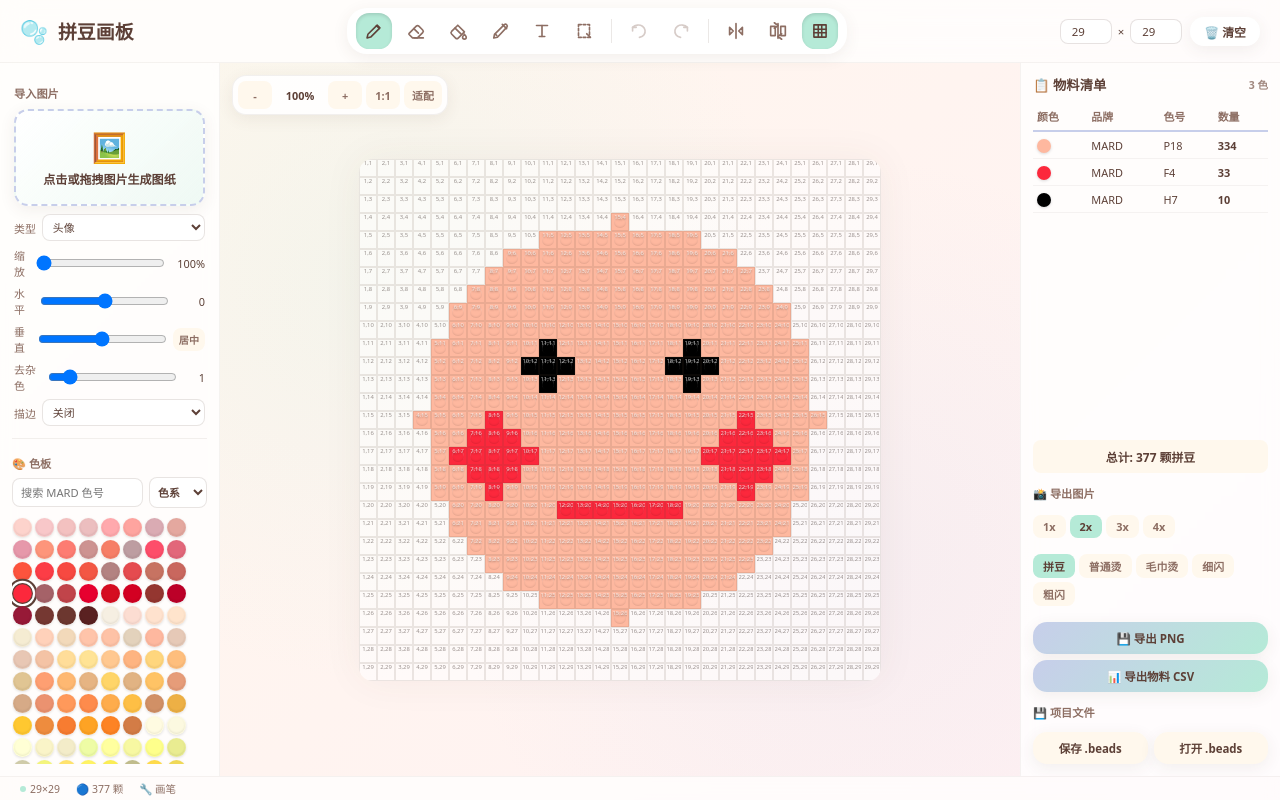
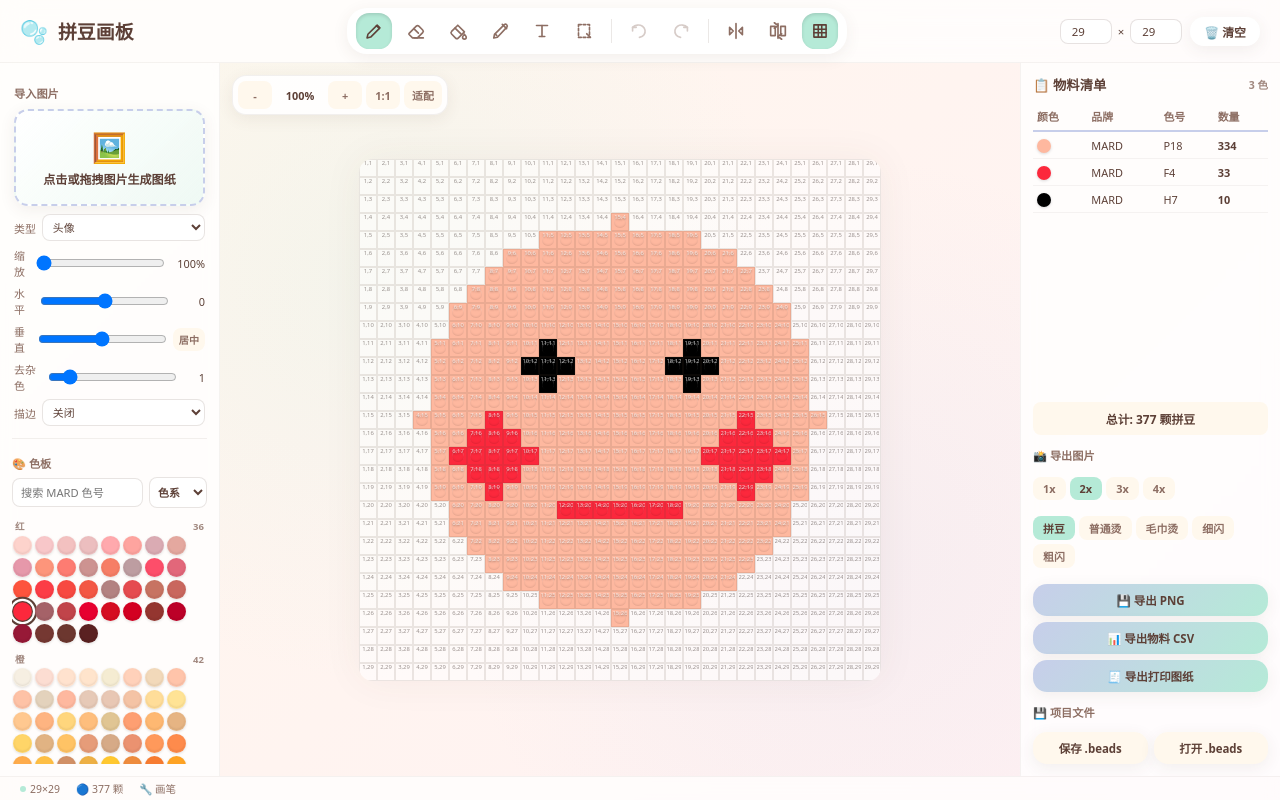
Before and after one commit to sagehou/BeadsCreator, a React (Vite) app: page / in a window 1280 px wide. Built offline with nearby package versions, Linux system fonts and the light colour scheme.

Commit message:
Add printable pattern export and palette groups

```diff
--- a/src/App.jsx
+++ b/src/App.jsx
@@ -10,6 +10,7 @@ import { createProjectFile, loadBoardState, parseProjectFile, saveBoardState } f
 import { mirrorGridHorizontal } from './lib/gridTransform';
 import { hexForPaletteValue } from './lib/paletteValue';
 import { PREVIEW_MODE_OPTIONS, PREVIEW_MODES, exportPreviewStyleForMode } from './lib/previewModes';
+import { createPrintablePatternHtml } from './lib/printPattern';
 import {
   clearSelection,
   extractSelection,
@@ -399,6 +400,21 @@ export default function App() {
     link.click();
   }, [grid]);
 
+  const handleExportPrintPattern = useCallback(() => {
+    const html = createPrintablePatternHtml({
+      grid,
+      allColors: getAllColors(),
+      title: `拼豆图纸 ${grid[0]?.length ?? gridSize.cols}×${grid.length}`
+    });
+    const blob = new Blob([html], { type: 'text/html;charset=utf-8' });
+    const link = document.createElement('a');
+    const objectUrl = URL.createObjectURL(blob);
+    link.download = `beads_pattern_${grid[0]?.length ?? gridSize.cols}x${grid.length}.html`;
+    link.href = objectUrl;
+    link.click();
+    URL.revokeObjectURL(objectUrl);
+  }, [grid, gridSize.cols]);
+
   const handleExportProject = useCallback(() => {
     try {
       const content = createProjectFile({
@@ -593,6 +609,7 @@ export default function App() {
           onPreviewModeChange={setPreviewMode}
           onExportPng={handleExportPng}
           onExportCsv={handleExportCsv}
+          onExportPrintPattern={handleExportPrintPattern}
           onExportProject={handleExportProject}
           onImportProjectFile={handleImportProjectFile}
           projectStatus={projectStatus}
--- a/src/components/BomPanel.jsx
+++ b/src/components/BomPanel.jsx
@@ -11,6 +11,7 @@ export default function BomPanel({
   onPreviewModeChange,
   onExportPng,
   onExportCsv,
+  onExportPrintPattern,
   onExportProject,
   onImportProjectFile,
   projectStatus
@@ -90,6 +91,10 @@ export default function BomPanel({
         📊 导出物料 CSV
       </button>
 
+      <button className="bom-export-btn" style={{ marginTop: 6 }} onClick={onExportPrintPattern}>
+        🧾 导出打印图纸
+      </button>
+
       <div className="palette-section-title" style={{ marginTop: 12 }}>💾 项目文件</div>
       <div className="project-file-actions">
         <button className="bom-export-btn secondary" type="button" onClick={onExportProject}>
--- a/src/components/ColorPalette.jsx
+++ b/src/components/ColorPalette.jsx
@@ -1,8 +1,32 @@
 import { useMemo, useState } from 'react';
 import { MARD_COLORS } from '../data/colors';
 import { filterPaletteColors } from '../lib/paletteSearch';
-import { sortPaletteByColorFamily, sortPaletteByMardCode } from '../lib/paletteSorting';
+import { groupPaletteByColorFamily, sortPaletteByColorFamily, sortPaletteByMardCode } from '../lib/paletteSorting';
 import { hexForPaletteValue, paletteValueForColor, resolvePaletteValue } from '../lib/paletteValue';
+
+function ColorSwatch({ color, selectedColor, selectedPaletteColor, hoveredColor, onHover, onSelectColor }) {
+  const paletteValue = paletteValueForColor(color);
+  const selected = selectedPaletteColor?.id === color.id || selectedColor === color.hex;
+
+  return (
+    <div
+      className={`color-swatch ${selected ? 'selected' : ''}`}
+      style={{ backgroundColor: color.hex }}
+      title={`${color.brand} ${color.code} ${color.name}`}
+      aria-label={`${color.brand} ${color.code} ${color.name}`}
+      data-code={color.code}
+      onClick={() => onSelectColor(paletteValue)}
+      onMouseEnter={() => onHover(color)}
+      onMouseLeave={() => onHover(null)}
+    >
+      {hoveredColor?.id === color.id && (
+        <div className="color-tooltip">
+          {color.brand} {color.code} {color.name}
+        </div>
+      )}
+    </div>
+  );
+}
 
 export default function ColorPalette({ selectedColor, onSelectColor, recentColors }) {
   const [query, setQuery] = useState('');
@@ -15,6 +39,9 @@ export default function ColorPalette({ selectedColor, onSelectColor, recentColor
       ? sortPaletteByMardCode(filtered)
       : sortPaletteByColorFamily(filtered);
   }, [query, sortMode]);
+  const colorGroups = useMemo(() => (
+    sortMode === 'family' ? groupPaletteByColorFamily(colors) : []
+  ), [colors, sortMode]);
   const selectedPaletteColor = useMemo(
     () => resolvePaletteValue(selectedColor, MARD_COLORS),
     [selectedColor]
@@ -45,30 +72,41 @@ export default function ColorPalette({ selectedColor, onSelectColor, recentColor
       </div>
 
       <div className="color-grid">
-        {colors.map(color => {
-          const paletteValue = paletteValueForColor(color);
-          const selected = selectedPaletteColor?.id === color.id || selectedColor === color.hex;
-
-          return (
-            <div
+        {sortMode === 'family' ? (
+          colorGroups.map((group) => (
+            <div className="color-family-group" key={group.id}>
+              <div className="color-family-heading">
+                <span>{group.label}</span>
+                <span>{group.colors.length}</span>
+              </div>
+              <div className="color-family-swatches">
+                {group.colors.map(color => (
+                  <ColorSwatch
+                    key={color.id}
+                    color={color}
+                    selectedColor={selectedColor}
+                    selectedPaletteColor={selectedPaletteColor}
+                    hoveredColor={hoveredColor}
+                    onHover={setHoveredColor}
+                    onSelectColor={onSelectColor}
+                  />
+                ))}
+              </div>
+            </div>
+          ))
+        ) : (
+          colors.map(color => (
+            <ColorSwatch
               key={color.id}
-              className={`color-swatch ${selected ? 'selected' : ''}`}
-              style={{ backgroundColor: color.hex }}
-              title={`${color.brand} ${color.code} ${color.name}`}
-              aria-label={`${color.brand} ${color.code} ${color.name}`}
-              data-code={color.code}
-              onClick={() => onSelectColor(paletteValue)}
-              onMouseEnter={() => setHoveredColor(color)}
-              onMouseLeave={() => setHoveredColor(null)}
-            >
-              {hoveredColor?.id === color.id && (
-                <div className="color-tooltip">
-                  {color.brand} {color.code} {color.name}
-                </div>
-              )}
-            </div>
-          );
-        })}
+              color={color}
+              selectedColor={selectedColor}
+              selectedPaletteColor={selectedPaletteColor}
+              hoveredColor={hoveredColor}
+              onHover={setHoveredColor}
+              onSelectColor={onSelectColor}
+            />
+          ))
+        )}
       </div>
 
       {recentColors.length > 0 && (
--- a/src/index.css
+++ b/src/index.css
@@ -254,6 +254,32 @@ input, select { font-family: inherit; }
   overflow-y: auto;
   padding: 2px 1px 4px;
 }
+.color-family-group {
+  width: 100%;
+  display: flex;
+  flex-direction: column;
+  gap: 4px;
+  padding: 2px 0 5px;
+}
+
+.color-family-heading {
+  display: flex;
+  align-items: center;
+  justify-content: space-between;
+  padding: 2px 2px 0;
+  color: var(--text-light);
+  font-size: 0.68rem;
+  font-weight: 800;
+  line-height: 1;
+}
+
+.color-family-swatches {
+  display: flex;
+  flex-wrap: wrap;
+  gap: 3px;
+  align-content: flex-start;
+}
+
 .color-swatch {
   width: 19px; height: 19px;
   border-radius: 50%;
```
Also changed, not shown: src/lib/paletteSorting.js, src/lib/printPattern.js (added), 2 other files (tests, documents, lock files or other folders).
